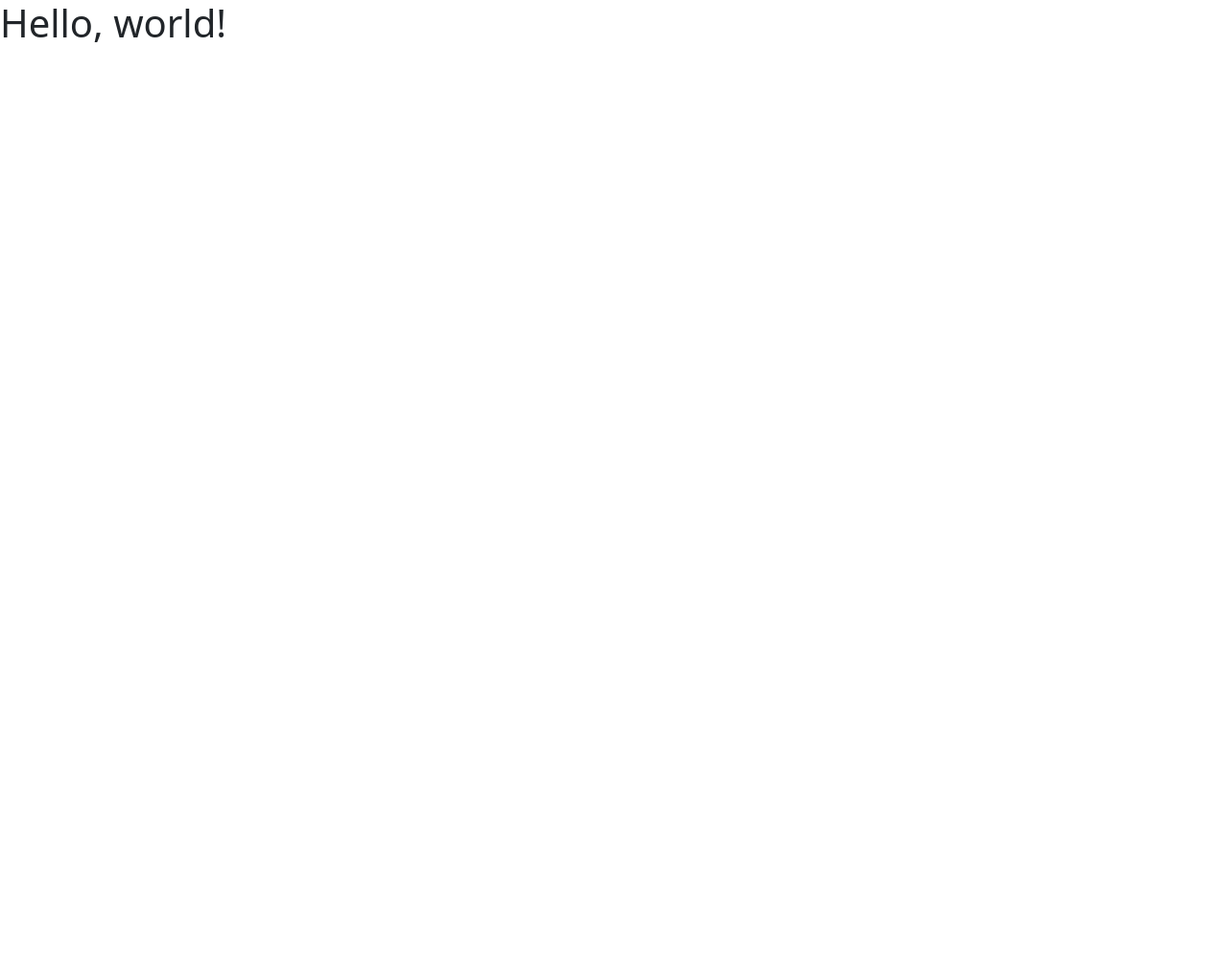
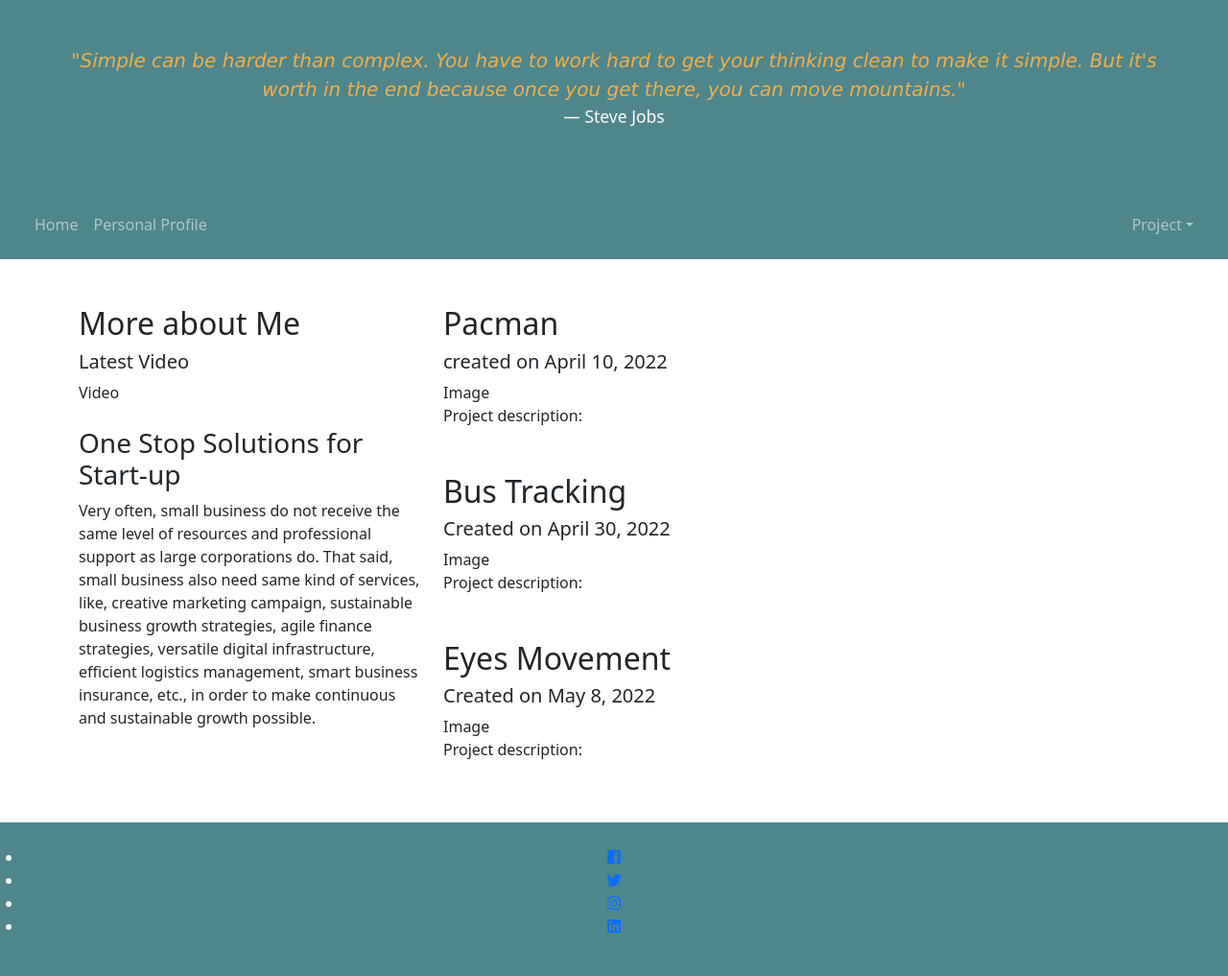
Before and after one commit to Marvel202/Marvel202, a plain HTML site: page index.html in a window 1280 px wide. Shown: the whole page at 96% size. Before the commit the page ends 800 px from the top, so only its background shows below. Drawn offline with nearby package versions, Linux system fonts and the light colour scheme.

Commit message:
updated index and css file

```diff
--- a/index.html
+++ b/index.html
@@ -1,21 +1,132 @@
 <!doctype html>
 <html lang="en">
+
 <head>
   <!-- Required meta tags -->
   <meta charset="utf-8">
   <meta name="viewport" content="width=device-width, initial-scale=1">
 
   <!-- Bootstrap CSS -->
-    <link href="https://cdn.jsdelivr.net/npm/bootstrap@5.0.2/dist/css/bootstrap.min.css" rel="stylesheet" integrity="sha384-EVSTQN3/azprG1Anm3QDgpJLIm9Nao0Yz1ztcQTwFspd3yD65VohhpuuCOmLASjC" crossorigin="anonymous">
+  <link href="https://cdn.jsdelivr.net/npm/bootstrap@5.0.2/dist/css/bootstrap.min.css" rel="stylesheet"
+    integrity="sha384-EVSTQN3/azprG1Anm3QDgpJLIm9Nao0Yz1ztcQTwFspd3yD65VohhpuuCOmLASjC" crossorigin="anonymous">
+  <link href="style.css" rel="stylesheet">
+  <link rel="stylesheet" href="https://use.fontawesome.com/releases/v5.7.2/css/all.css"
+    integrity="sha384-fnmOCqbTlWIlj8LyTjo7mOUStjsKC4pOpQbqyi7RrhN7udi9RwhKkMHpvLbHG9Sr" crossorigin="anonymous" />
+  <title>Personal Profile</title>
+</head>
 
-    <title>Hello, world!</title>
-  </head>
 <body>
-    <h1>Hello, world!</h1>
+
+  <div class="p-5 bg-dark text-white text-center">
+    <blockquote class="blockquote">
+      <p style="font-family: Lucida Sans Regular; color: rgba(255, 179, 71, 0.925); font-weight:400;"><em>"Simple can be
+          harder than complex. You have to work hard to get your thinking clean
+          to make it simple. But it's worth in the end because once you get there, you can move mountains."</em>
+      </p>
+      <footer class="blockquote-footer text-right" style="color: #fff">Steve Jobs</footer>
+    </blockquote>
+  </div>
+  <nav class="navbar navbar-expand-lg navbar-dark bg-dark">
+    <div class="container-fluid">
+
+      <button class="navbar-toggler" type="button" data-bs-toggle="collapse" data-bs-target="#navbarSupportedContent"
+        aria-controls="navbarSupportedContent" aria-expanded="false" aria-label="Toggle navigation">
+        <span class="navbar-toggler-icon"></span>
+      </button>
+      <div class="collapse navbar-collapse" id="navbarSupportedContent">
+        <ul class="navbar-nav me-auto mb-2 mb-lg-0">
+          <li class="nav-item">
+            <a class="nav-link" aria-current="page" href="/">Home</a>
+          </li>
+          <li class="nav-item">
+            <a class="nav-link"
+              href="https://ebony-lemur-dda.notion.site/My-Resume-ea2e7932cfb14cb7a7d89c4ff35420e0">Personal
+              Profile</a>
+
+          </li>
+        </ul>
+        <ul class="navbar-nav ms-auto">
+          <li class="nav-item dropdown">
+            <a class="nav-link dropdown-toggle" role="button" data-bs-toggle="dropdown"
+              aria-expanded="false">Project</a>
+            <ul class="dropdown-menu dropdown-menu-end" aria-labelledby="navbarDropdown">
+              <li><a class="dropdown-item" href="/#Eye">Eyes movement</a></li>
+              <li><a class="dropdown-item" href="/#Pacman">Pacman</a></li>
+              <li><a class="dropdown-item" href="/#tracker">Bus Tracker</a></li>
+            </ul>
+          </li>
+        </ul>
+      </div>
+    </div>
+  </nav>
 
 
-    <script src="https://cdn.jsdelivr.net/npm/@popperjs/core@2.9.2/dist/umd/popper.min.js" integrity="sha384-IQsoLXl5PILFhosVNubq5LC7Qb9DXgDA9i+tQ8Zj3iwWAwPtgFTxbJ8NT4GN1R8p" crossorigin="anonymous"></script>
-    <script src="https://cdn.jsdelivr.net/npm/bootstrap@5.0.2/dist/js/bootstrap.min.js" integrity="sha384-cVKIPhGWiC2Al4u+LWgxfKTRIcfu0JTxR+EQDz/bgldoEyl4H0zUF0QKbrJ0EcQF" crossorigin="anonymous"></script>
+  <div class="container mt-5">
+    <div class="row">
+      <div class="col-sm-4">
+        <h2>More about Me</h2>
+        <h5>Latest Video</h5>
+        <div class="youtube">Video</div>
+        <p> </p>
+        <h3 class="mt-4">One Stop Solutions for Start-up</h3>
+        <p> Very often, small business do not receive the same level of resources and professional support as large
+          corporations do.
+          That said, small business also need same kind of services, like, creative marketing campaign,
+          sustainable business growth strategies, agile finance strategies, versatile digital infrastructure,
+          efficient logistics management, smart business insurance, etc., in order to make continuous and sustainable
+          growth possible. </p>
+
+        <hr class="d-sm-none">
+      </div>
+      <div class="col-sm-8">
+        <h2>Pacman</h2>
+        <h5>created on April 10, 2022</h5>
+        <div class="fakeimg">Image</div>
+
+        <p> Project description:
+        </p>
+
+        <h2 class="mt-5">Bus Tracking</h2>
+        <h5>Created on April 30, 2022</h5>
+        <div class="fakeimg">Image</div>
+        <p>Project description:</p>
+        <h2 class="mt-5">Eyes Movement</h2>
+        <h5>Created on May 8, 2022</h5>
+        <div class="fakeimg">Image</div>
+        <p>Project description:</p>
+
+      </div>
+    </div>
+  </div>
+
+  <div class="mt-5 p-4 bg-dark text-white text-center">
+    <ul class="social-icon wow shake p-0" data-wow-delay="0.5s">
+      <li><a href="#" class="faicon-facebook rounded-circle">
+          <i class="fab fa-facebook"></a></i>
+      </li>
+      <li><a href="#" class="faicon-twitter rounded-circle">
+          <i class="fab fa-twitter"></a></i>
+      </li>
+      <li><a href="#" class="faicon-instagram rounded-circle">
+          <i class="fab fa-instagram"></a></i>
+      </li>
+      <li><a href="#" class="faicon-linkedin rounded-circle">
+          <i class="fab fa-linkedin"></a></i>
+      </li>
+
+    </ul>
+  </div>
+
+  </div>
+
+
+  <script src="https://cdn.jsdelivr.net/npm/@popperjs/core@2.9.2/dist/umd/popper.min.js"
+    integrity="sha384-IQsoLXl5PILFhosVNubq5LC7Qb9DXgDA9i+tQ8Zj3iwWAwPtgFTxbJ8NT4GN1R8p"
+    crossorigin="anonymous"></script>
+  <script src="https://cdn.jsdelivr.net/npm/bootstrap@5.0.2/dist/js/bootstrap.min.js"
+    integrity="sha384-cVKIPhGWiC2Al4u+LWgxfKTRIcfu0JTxR+EQDz/bgldoEyl4H0zUF0QKbrJ0EcQF"
+    crossorigin="anonymous"></script>
 
 </body>
+
 </html>
--- /dev/null
+++ b/style.css
@@ -0,0 +1,12 @@
+.h1 {
+    position: absolute;
+
+}
+
+.bg-dark {
+
+        background-color: #4f868c !important;
+        padding: 1em;
+
+
+}
```
Lines whose indentation alone changed are shown as unchanged.
